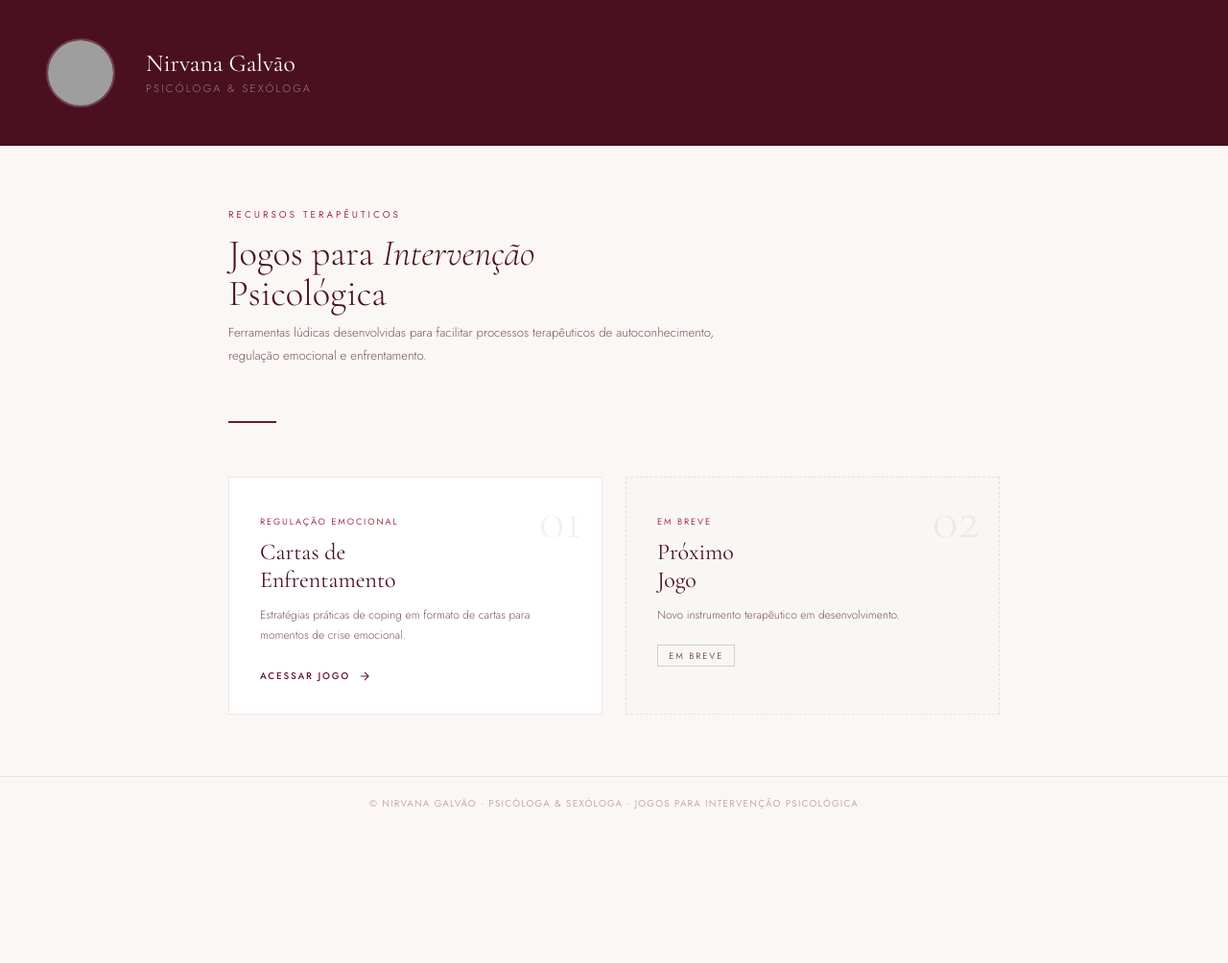
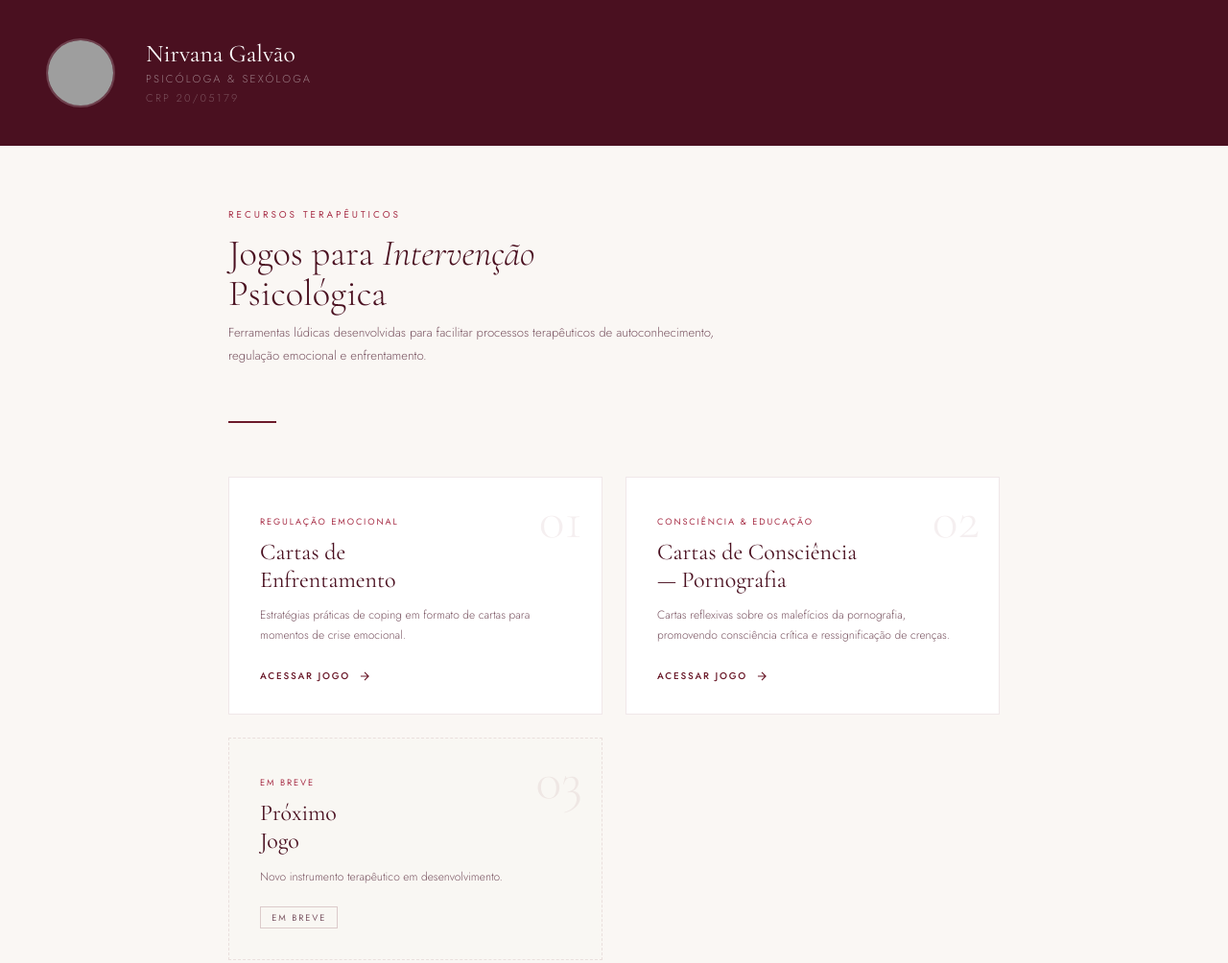
Before and after one commit to Psicologa-Nirvana-Galvao/Jogos-Para-Intervencao-Psicologica, a plain HTML site: page index.html in a window 1280 px wide. Shown: the top 1004 px of the page at 96% size. Before the commit the page ends 865 px from the top, so only its background shows below. Drawn offline with nearby package versions, Linux system fonts and the light colour scheme; grey boxes are pictures that could not be loaded.

Commit message:
Update index.html

```diff
--- a/index.html
+++ b/index.html
@@ -250,6 +250,7 @@
     <div>
       <h1 class="header-name">Nirvana Galvão</h1>
       <p class="header-title">Psicóloga &amp; Sexóloga</p>
+      <p class="header-title" style="margin-top:0.25rem; opacity:0.6;">CRP 20/05179</p>
     </div>
   </header>
 
@@ -275,9 +276,23 @@
         </div>
       </a>
 
-      <!-- 02 · EM BREVE -->
-      <div class="game-card soon reveal" style="transition-delay:.4s">
+      <!-- 02 · ATIVO -->
+      <a href="Cartas-de-Consciencia-Pornografia.html" class="game-card reveal" style="transition-delay:.4s">
         <span class="card-num">02</span>
+        <span class="card-tag">Consciência &amp; Educação</span>
+        <h3 class="card-name">Cartas de Consciência<br/>— Pornografia</h3>
+        <p class="card-desc">Cartas reflexivas sobre os malefícios da pornografia, promovendo consciência crítica e ressignificação de crenças.</p>
+        <div class="card-arrow">
+          Acessar jogo
+          <svg width="14" height="14" viewBox="0 0 24 24" fill="none" stroke="currentColor" stroke-width="2">
+            <path d="M5 12h14M12 5l7 7-7 7"/>
+          </svg>
+        </div>
+      </a>
+
+      <!-- 03 · EM BREVE -->
+      <div class="game-card soon reveal" style="transition-delay:.5s">
+        <span class="card-num">03</span>
         <span class="card-tag">Em breve</span>
         <h3 class="card-name">Próximo<br/>Jogo</h3>
         <p class="card-desc">Novo instrumento terapêutico em desenvolvimento.</p>
```
